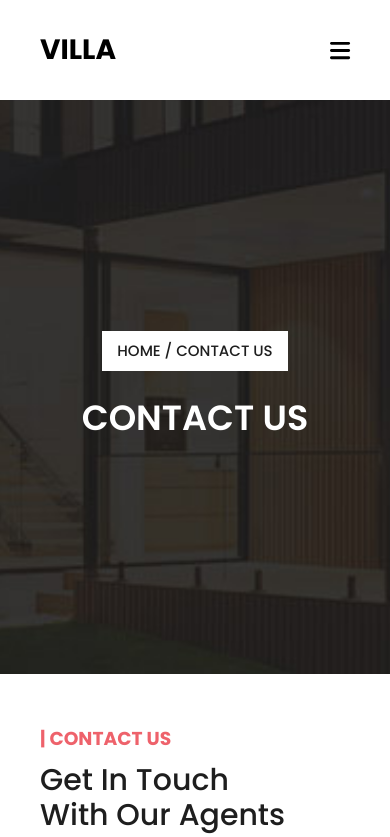
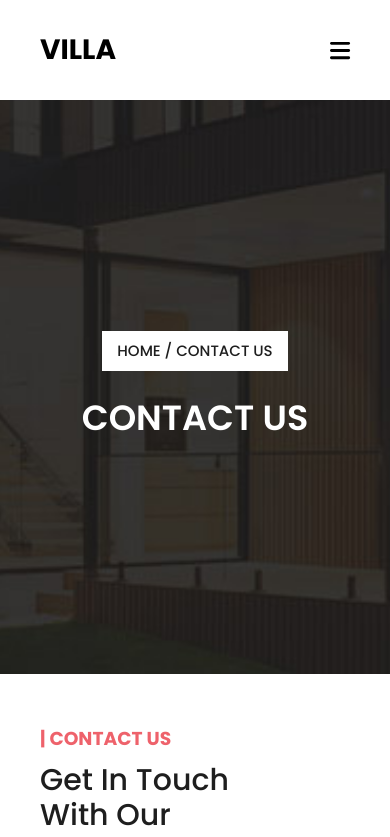
Before and after one commit to lourina-karkoa/Task3Adv, a React (Vite) app: page /Task3Adv/contact in a window 390 px wide. Shown: the top 837 px of the page. Built offline with nearby package versions, Linux system fonts and the light colour scheme.

Commit message:
new-abdate

```diff
--- a/src/component/ContacCard/ContactCard.css
+++ b/src/component/ContacCard/ContactCard.css
@@ -61,4 +61,7 @@
         padding: 0 0px !important;
         justify-content: center !important;
     }
+    .ContactCard-ContactUs{
+        column-gap: 20px;
+    }
 }
--- a/src/component/Offer/Offer.css
+++ b/src/component/Offer/Offer.css
@@ -166,4 +166,8 @@
     .lk-offer-son-t{
         gap: 30px;
     }
+    .lk-offer-o-t {
+        justify-content: start;
+
+    }
 }
--- a/src/component/Title/Title.css
+++ b/src/component/Title/Title.css
@@ -50,7 +50,7 @@
     .lk-contact-img-h2,.lk-contact-img-h2-color{
         font-size: 30px;
         font-weight: 500;
-        width: 250px;
+        width: 240px;
         line-height: 35px;
         margin-top: 10px;
     }
```
